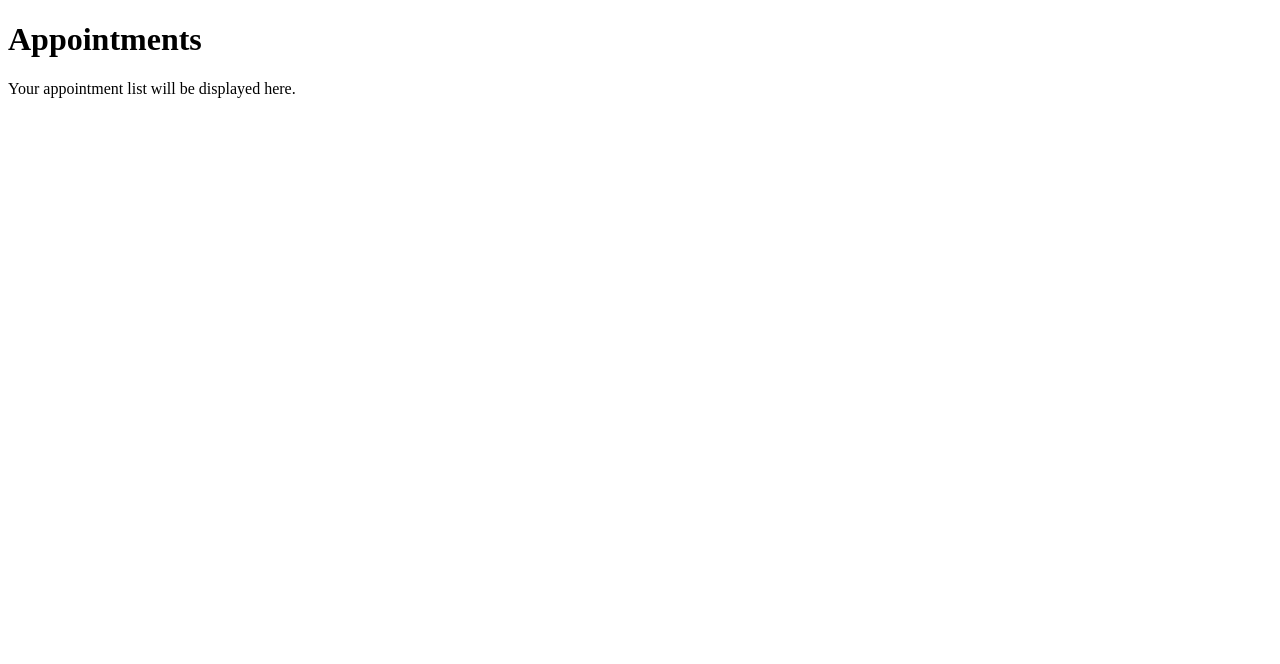
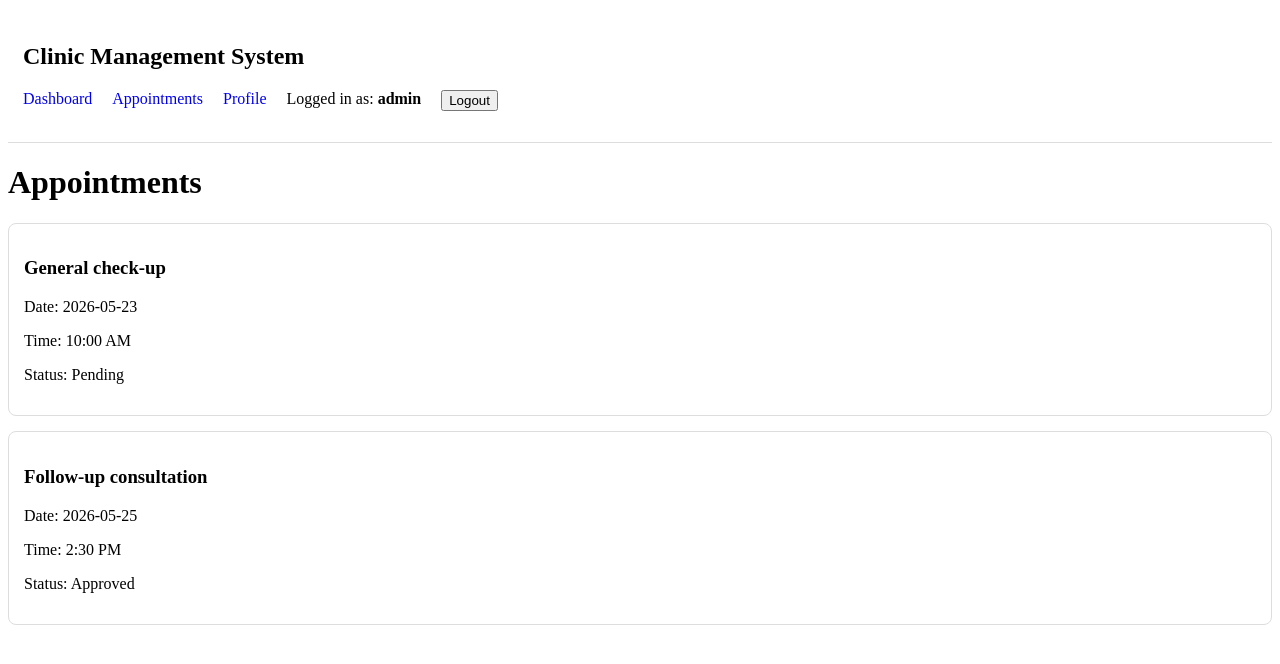
Before and after one commit to imanshahrel/CCS6344-Assignment-G21, a React (Vite) app in the folder client/: page /appointments in a window 1280 px wide. Shown: the top 664 px of the page. Built offline with nearby package versions, Linux system fonts and the light colour scheme; sample sign-in values are in the browser's storage.

Commit message:
Temporary sample of Appointment UI before the backend integration

```diff
--- a/client/src/pages/Appointments.jsx
+++ b/client/src/pages/Appointments.jsx
@@ -1,10 +1,37 @@
 import Navbar from "../components/Navbar";
 
+// Note to Iman (backend): this is just a sample appointment records before the backend integration
+// replace const sampleAppointments = [...] with real API data from mysql (when backend appointment API exist later)
+
 function Appointments() {
+    const sampleAppointments = [
+        {
+            id: 1,
+            date: "2026-05-23",
+            time: "10:00 AM",
+            reason: "General check-up",
+            status: "Pending",
+        },
+        {
+            id: 2,
+            date: "2026-05-25",
+            time: "2:30 PM",
+            reason: "Follow-up consultation",
+            status: "Approved",
+        },
+    ];
     return (
         <div>
+            <Navbar />
             <h1>Appointments</h1>
-            <p>Your appointment list will be displayed here.</p>
+            {sampleAppointments.map((appointment) => (
+                <div className="dashboard-card" key={appointment.id}>
+                    <h3>{appointment.reason}</h3>
+                    <p>Date: {appointment.date}</p>
+                    <p>Time: {appointment.time}</p>
+                    <p>Status: {appointment.status}</p>
+                </div>
+            ))}
         </div>
     );
 }
```
